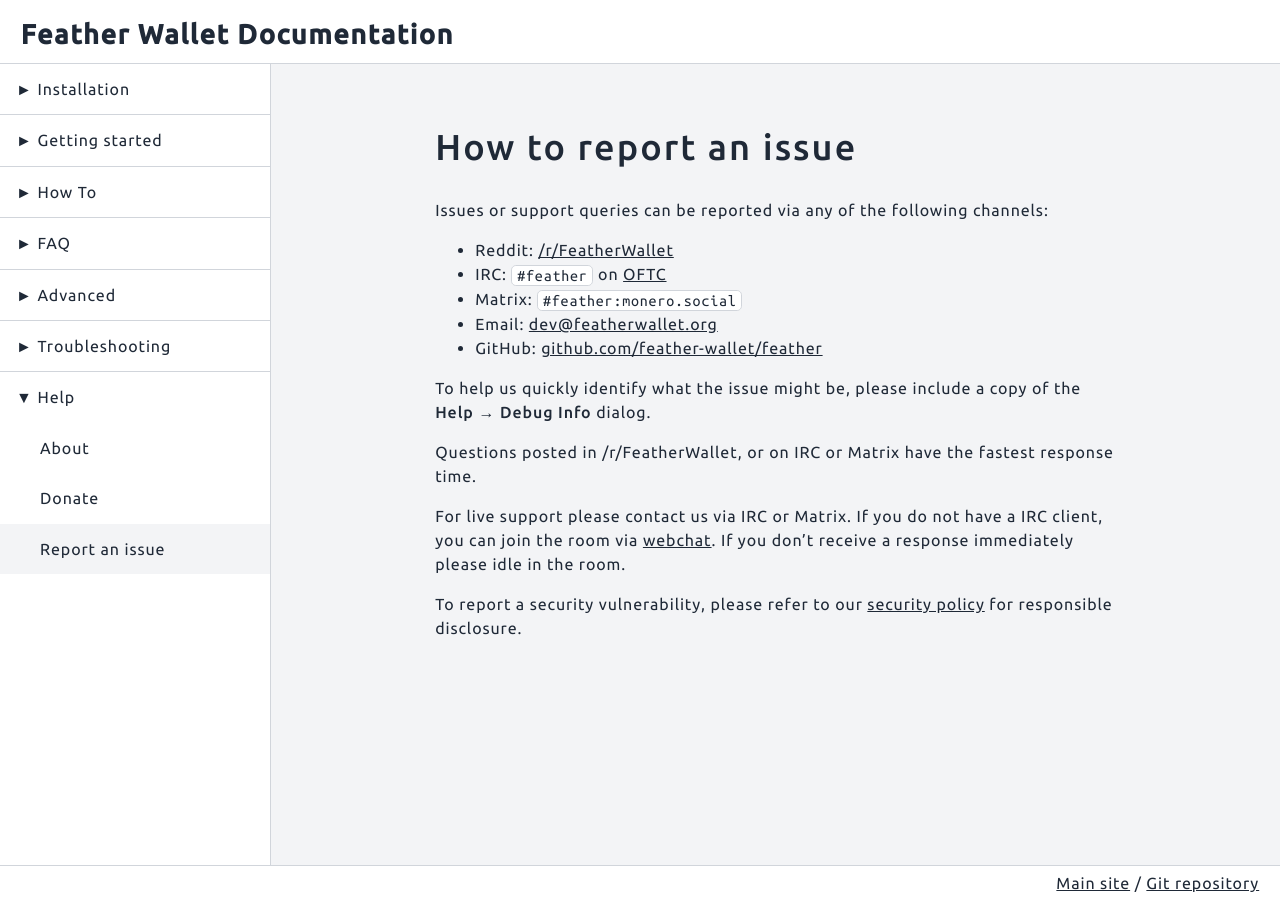
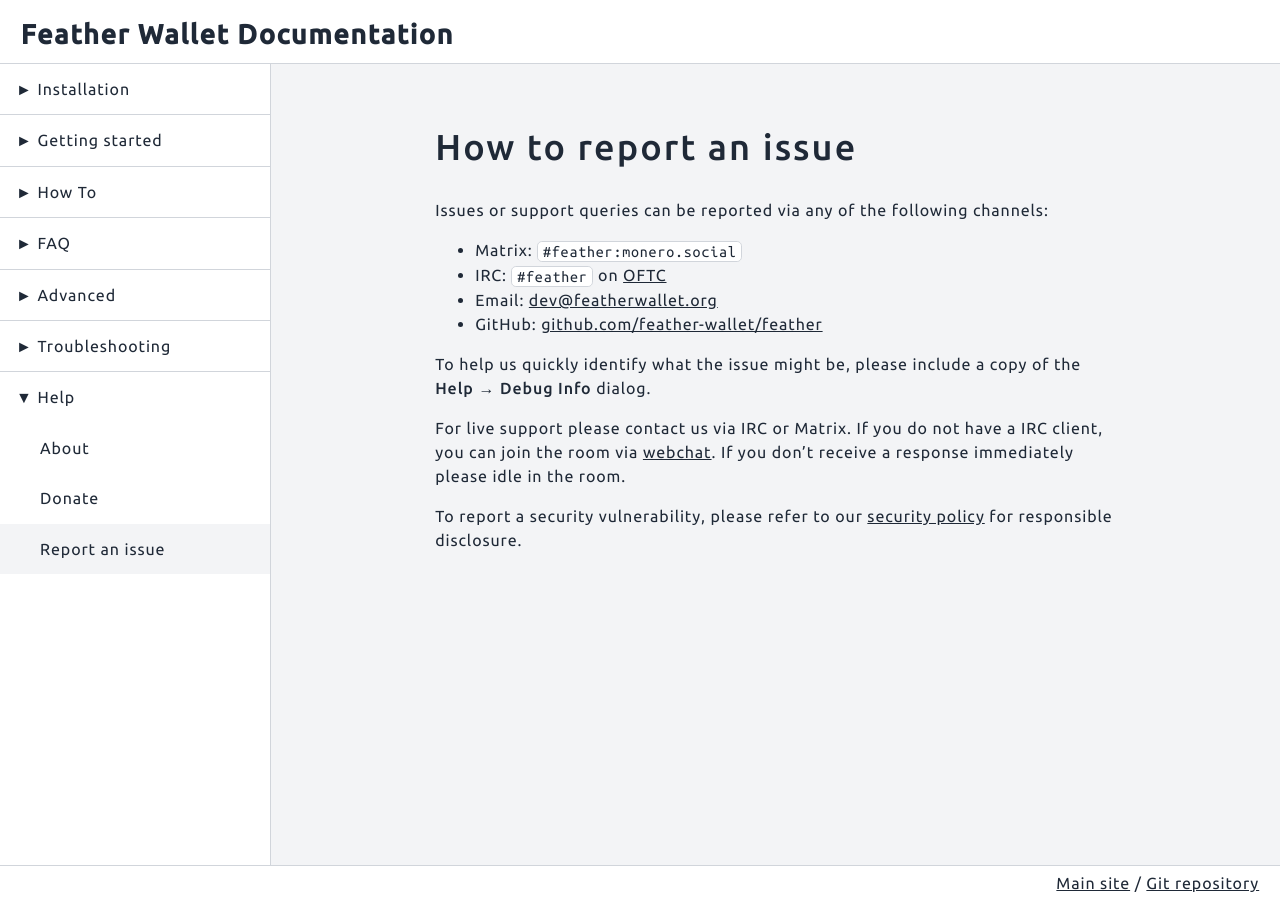
Before and after one commit to jermanuts/feather-docs, a Jekyll site: the page built from content/_guides/report_an_issue.md, in a window 1280 px wide. Built offline with Jekyll 4.4.1, drawn with Linux system fonts in a browser that asks for light colours.

Commit message:
update support channels

```diff
--- a/content/_guides/report_an_issue.md
+++ b/content/_guides/report_an_issue.md
@@ -6,16 +6,13 @@
 
 Issues or support queries can be reported via any of the following channels:
 
-- Reddit: [/r/FeatherWallet](https://reddit.com/r/featherwallet)
+- Matrix: `#feather:monero.social`
 - IRC: `#feather` on [OFTC](https://www.oftc.net/)
-- Matrix: `#feather:monero.social`
 - Email: [dev@featherwallet.org](mailto:dev@featherwallet.org)
 - GitHub: [github.com/feather-wallet/feather](https://github.com/feather-wallet/feather)
 
 To help us quickly identify what the issue might be, please include a copy of the **Help → Debug Info** dialog.
 
-Questions posted in /r/FeatherWallet, or on IRC or Matrix have the fastest response time.
-
 For live support please contact us via IRC or Matrix. If you do not have a IRC client, you can join the room via [webchat](https://webchat.oftc.net/). If you don't receive a response immediately please idle in the room.
 
 To report a security vulnerability, please refer to our [security policy](https://github.com/feather-wallet/feather/blob/master/SECURITY.md) for responsible disclosure.
```
